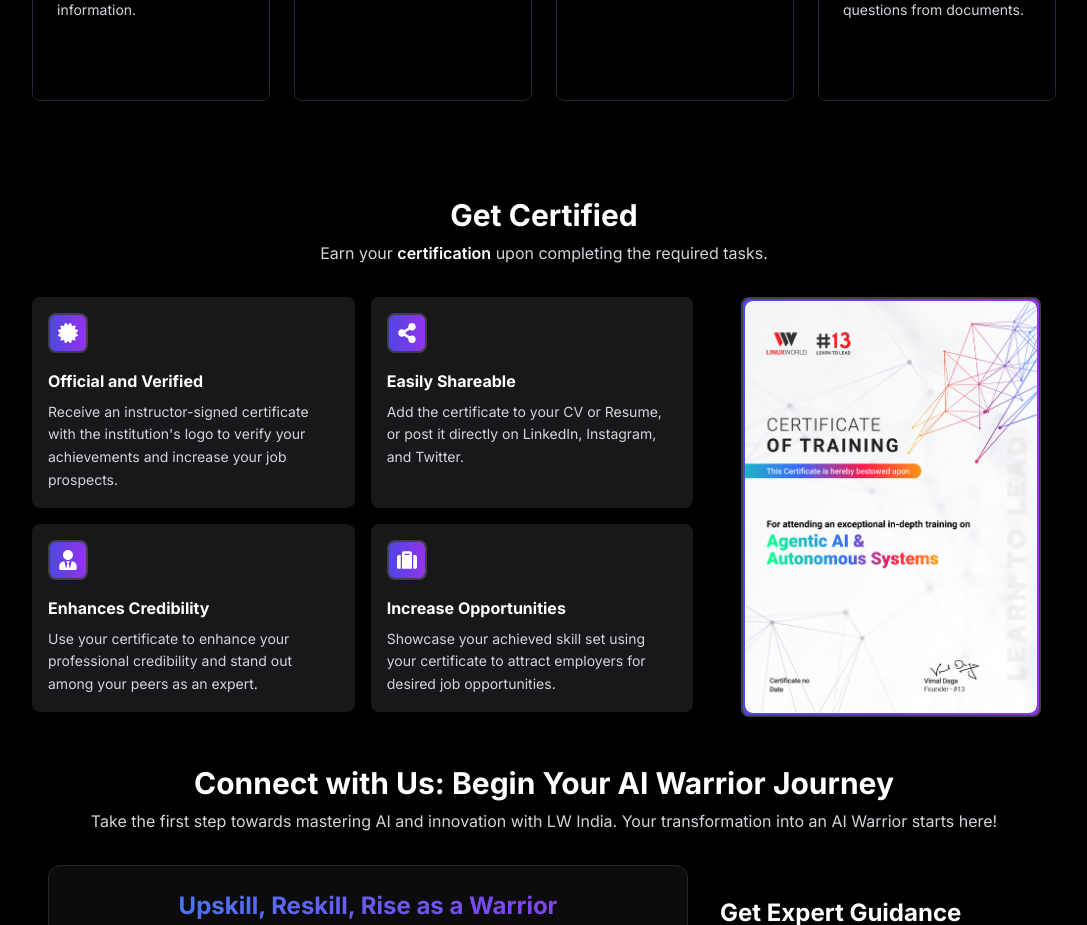
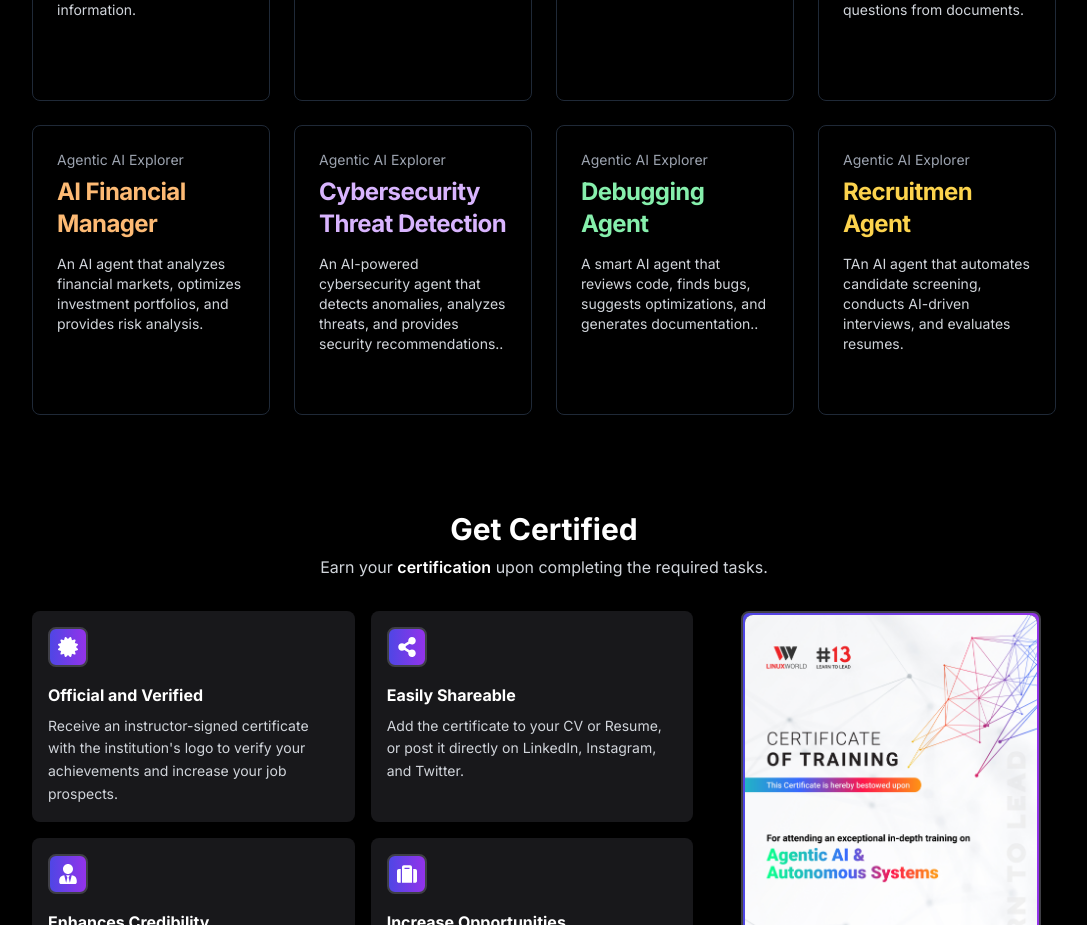
Before and after one commit to LWintern/the-agentic-ai, a Next.js app: page /agenticaiautonomoussystems in a window 1280 px wide. Shown: the part 3040-3965 px from the top of the page, without its empty margins (96-1183 px from the left). Built offline with nearby package versions, Linux system fonts and the light colour scheme.

Commit message:
add four more project for agentic ai

```diff
--- a/src/components/agenticaiautonomoussystems/CoursePage/project/Project.tsx
+++ b/src/components/agenticaiautonomoussystems/CoursePage/project/Project.tsx
@@ -40,38 +40,38 @@ const tracks = [
     description: "Creating an AI-powered agent that reads, summarizes, and answers questions from documents.",
   },
   // Continuing with all remaining tracks (5-43)
-  // {
-  //   id: 5,
-  //   number: "05",
-  //   title: "AutoML Tuning",
-  //   titleColor: "text-orange-300",
-  //   experience: "",
-  //   description: "Automating model selection and hyperparameter tuning using AutoML frameworks.",
-  // },
-  // {
-  //   id: 6,
-  //   number: "06",
-  //   title: "Stock Forecasting",
-  //   titleColor: "text-purple-300",
-  //   experience: "",
-  //   description: "Predicting stock prices using time-series models like ARIMA and LSTM.",
-  // },
-  // {
-  //   id: 7,
-  //   number: "07",
-  //   title: "Fake News Detection",
-  //   titleColor: "text-green-300",
-  //   experience: "",
-  //   description: "Classifying news articles as fake or real using ensemble learning techniques.",
-  // },
-  // {
-  //   id: 8,
-  //   number: "08",
-  //   title: "Car Simulation",
-  //   titleColor: "text-amber-300",
-  //   experience: "",
-  //   description: "Training an autonomous vehicle to navigate using Reinforcement Learning.",
-  // },
+  {
+    id: 5,
+    number: "Agentic AI Explorer",
+    title: "AI Financial Manager",
+    titleColor: "text-orange-300",
+    experience: "",
+    description: "An AI agent that analyzes financial markets, optimizes investment portfolios, and provides risk analysis.",
+  },
+  {
+    id: 6,
+    number: "Agentic AI Explorer",
+    title: "Cybersecurity Threat Detection",
+    titleColor: "text-purple-300",
+    experience: "",
+    description: "An AI-powered cybersecurity agent that detects anomalies, analyzes threats, and provides security recommendations..",
+  },
+  {
+    id: 7,
+    number: "Agentic AI Explorer",
+    title: "Debugging Agent",
+    titleColor: "text-green-300",
+    experience: "",
+    description: "A smart AI agent that reviews code, finds bugs, suggests optimizations, and generates documentation..",
+  },
+  {
+    id: 8,
+    number: "Agentic AI Explorer",
+    title: "Recruitmen Agent",
+    titleColor: "text-amber-300",
+    experience: "",
+    description: "TAn AI agent that automates candidate screening, conducts AI-driven interviews, and evaluates resumes.",
+  },
   // {
   //   id: 9,
   //   number: "09",
```
